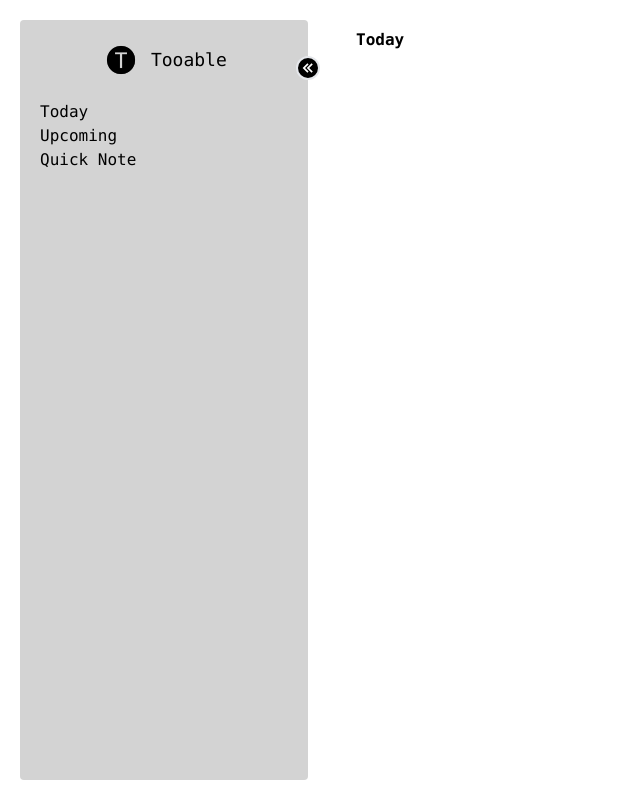
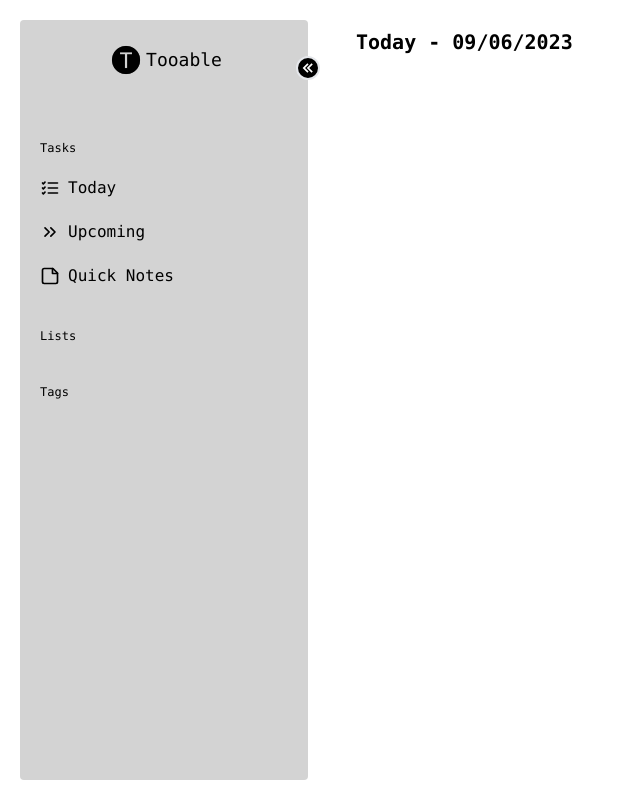
Before and after one commit to anandthanki1/tooable, a React (Vite) app: page / in a window 1280 px wide. Shown: the whole page, without its empty margins (0-640 px from the left). Built offline with nearby package versions, Linux system fonts and the light colour scheme.

Commit message:
Added moment library for handling date conversions

```diff
--- a/package.json
+++ b/package.json
@@ -10,6 +10,7 @@
     "preview": "vite preview"
   },
   "dependencies": {
+    "moment": "^2.29.4",
     "react": "^18.2.0",
     "react-dom": "^18.2.0",
     "react-icons": "^4.10.1",
--- a/src/App.tsx
+++ b/src/App.tsx
@@ -1,26 +1,11 @@
 import { useState } from 'react'
 import logo from './assets/Tooable-logos_black.png'
 import { BiChevronsLeft } from 'react-icons/bi'
+import { LuListChecks, LuChevronsRight, LuStickyNote } from 'react-icons/lu'
 import { Link, Route, Routes } from 'react-router-dom'
-import { ExtendedLinkProps } from './interfaces'
 import Today from './components/Today'
 import Upcoming from './components/Upcoming'
 import QuickNote from './components/QuickNote'
-
-const links: ExtendedLinkProps[] = [
-  {
-    to: '/',
-    linkName: 'Today',
-  },
-  {
-    to: '/upcoming',
-    linkName: 'Upcoming',
-  },
-  {
-    to: '/quicknote',
-    linkName: 'Quick Note',
-  },
-]
 
 const App: React.FC = (): JSX.Element => {
   const [open, setOpen] = useState(true)
@@ -39,31 +24,75 @@
           <BiChevronsLeft size={20} />
         </div>
 
-        <div className="flex items-center flex-col">
+        <div className="flex items-center flex-col mb-10">
           <div className="flex flex-row justify-center my-5">
             <img className="w-10 h-10 rounded-lg" src={logo} alt="mainlogo" />
-            &nbsp;
-            {open && <p className="self-center font-mono text-lg">Tooable</p>}
+            {open && (
+              <p className="self-center font-mono text-lg">
+                <Link to="/">Tooable</Link>
+              </p>
+            )}
           </div>
         </div>
 
+        {open && <p className="text-xs">Tasks</p>}
         <nav>
           <ul className="list-none">
-            {links.map((linkdata: ExtendedLinkProps, index) => (
-              <li key={index}>
-                <Link to={linkdata.to}>{linkdata.linkName}</Link>
-              </li>
-            ))}
+            <li>
+              <Link to="/">
+                <div
+                  className={`flex flex-row ${
+                    !open && 'justify-center'
+                  } my-5 hover:text-slate-600`}
+                >
+                  <span className="self-center">
+                    <LuListChecks size={20} />
+                  </span>
+                  {open && <p className="pl-2">Today</p>}
+                </div>
+              </Link>
+            </li>
+            <li>
+              <Link to="/upcoming">
+                <div
+                  className={`flex flex-row ${
+                    !open && 'justify-center'
+                  } my-5 hover:text-slate-600`}
+                >
+                  <span className="self-center">
+                    <LuChevronsRight size={20} />
+                  </span>
+                  {open && <p className="pl-2">Upcoming</p>}
+                </div>
+              </Link>
+            </li>
+            <li>
+              <Link to="/quicknote">
+                <div
+                  className={`flex flex-row ${
+                    !open && 'justify-center'
+                  } my-5 hover:text-slate-600`}
+                >
+                  <span className="self-center">
+                    <LuStickyNote size={20} />
+                  </span>
+                  {open && <p className="pl-2">Quick Notes</p>}
+                </div>
+              </Link>
+            </li>
           </ul>
         </nav>
+
+        {open && <p className="text-xs mt-10">Lists</p>}
         {/**
          * Add Create list UI
          */}
+        {open && <p className="text-xs mt-10">Tags</p>}
+        {/**
+         * Add Create tags UI
+         */}
       </div>
       <div className="p-7 text-2x1 font-semibold flex-1 h-screen">
-        {/**
-         * Create Routes for side nav using react router
-         */}
         <Routes>
           <Route path="/" element={<Today />} />
           <Route path="/upcoming" element={<Upcoming />} />
--- a/src/components/Today.tsx
+++ b/src/components/Today.tsx
@@ -1,5 +1,9 @@
+import moment from 'moment'
+
 const Today: React.FC = (): JSX.Element => {
-  return <h2>Today</h2>
+  return (
+    <h1 className="text-xl">{`Today - ${moment().format('MM/DD/YYYY')}`}</h1>
+  )
 }
 
 export default Today
--- a/src/interfaces.ts
+++ b/src/interfaces.ts
@@ -2,4 +2,5 @@
 
 export interface ExtendedLinkProps extends LinkProps {
   linkName: string
+  icon: () => JSX.Element
 }
```
Also changed, not shown: 1 other file (tests, documents, lock files or other folders).
